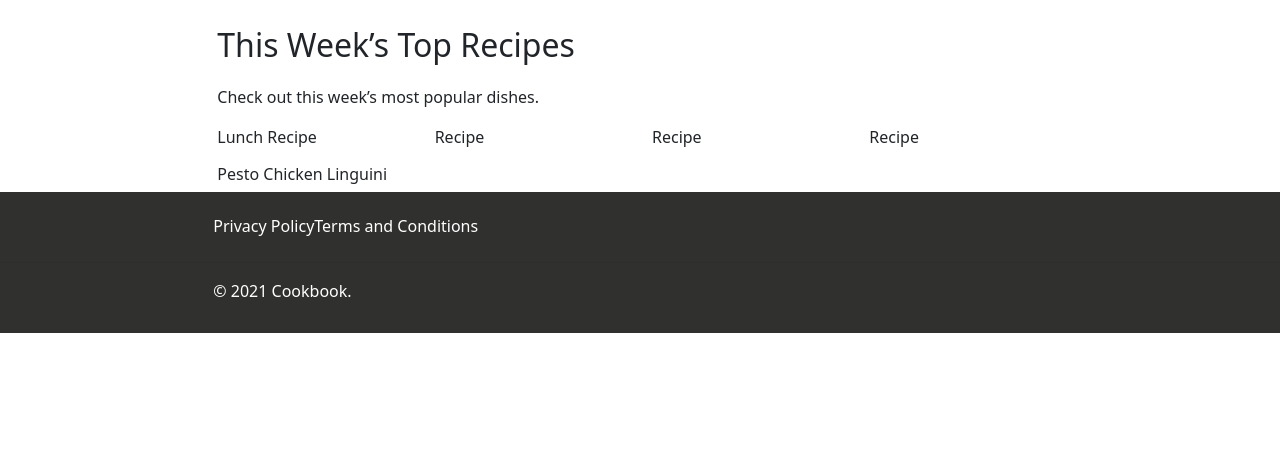
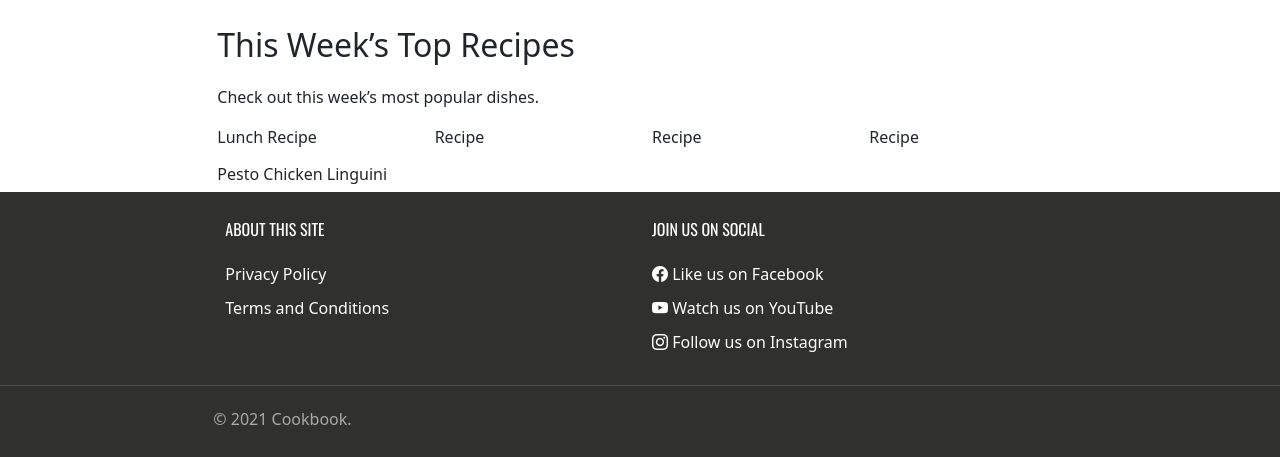
Before and after one commit to podorvanova/cookbook, a PHP site: page / in a window 1280 px wide. Shown: the part 526-983 px from the top of the page. Before the commit the page ends 859 px from the top, so only its background shows below. Run offline with PHP 8.4, Linux system fonts and the light colour scheme.

Commit message:
Design footer

```diff
--- a/css/style.css
+++ b/css/style.css
@@ -1,7 +1,7 @@
 @import url('https://fonts.googleapis.com/css2?family=Oswald&family=Teko:wght@300;500&display=swap');
 
 .container-fluid {
-    padding: 0px;
+    padding: 0;
 }
 
 a {
@@ -26,11 +26,8 @@ a {
 
 .btn-info {
     background-color: #E4291B;
-    color: #fff;
     border: none;
-    font-family: 'Oswald', sans-serif;
     font-size: medium;
-    text-transform: uppercase;
     padding: 15px 32px;
 }
 
@@ -38,35 +35,21 @@ a {
     background-color: #E4291B;
 }
 
-h1 {
+.carousel-recipe {
     margin-top: 10px;
     margin-bottom: 30px;
     text-shadow: darkgrey 0 0 2px;
 }
 
-h2 {
+.heading {
     margin-top: 30px;
     margin-bottom: 20px;
 }
 
-.crop {
-    object-fit: none;
-    object-position: center;
-    width: 100%;
-    height: 330px;
-
-    border-radius: 12px;
-}
-
-.img-fluid {
-    max-width: 100%;
-    height: 330px;
-}
-
 .footer {
     background-color: #30302F;
-    padding-bottom: 14px;
-    padding-top: 14px;
+    padding-bottom: 5px;
+    padding-top: 5px;
 }
 
 .footer-text {
@@ -77,6 +60,27 @@ h2 {
     color: #E4291B;
 }
 
-.copyright {
+hr {
+    color: darkgrey;
+}
+
+.footer-widgets {
+    padding-top: 20px;
+    padding-bottom: 10px;
+}
+
+.bi {
     color: #fff;
 }
+
+.copyright {
+    color: darkgrey;
+    padding-top: 5px;
+    padding-bottom: 5px;
+}
+
+.uppercase {
+    color: #fff;
+    font-family: 'Oswald', sans-serif;
+    text-transform: uppercase;
+}
--- a/index.html
+++ b/index.html
@@ -9,18 +9,18 @@
 
         <link href="https://cdn.jsdelivr.net/npm/bootstrap@5.0.2/dist/css/bootstrap.min.css" rel="stylesheet"
               integrity="sha384-EVSTQN3/azprG1Anm3QDgpJLIm9Nao0Yz1ztcQTwFspd3yD65VohhpuuCOmLASjC" crossorigin="anonymous">
+        <link rel="stylesheet" href="https://cdn.jsdelivr.net/npm/bootstrap-icons@1.5.0/font/bootstrap-icons.css">
         <link rel="stylesheet" href="css/style.css" type="text/css"/>
     </head>
 
     <body>
-        <header id="site-header">
+        <header id="header" class="header">
             <nav class="navbar navbar-expand navbar-light col-12 col-md-8 offset-md-2">
                 <div class="container-fluid">
                     <a class="navbar-brand mb-0 h1" href="#">Cookbook</a>
-
                     <ul class="navbar-nav">
                         <li class="nav-item">
-                            <a class="nav-link" href="html/recipes/all-recipes.html">All Recipes</a>
+                            <a class="nav-link" href="html/collection/all-recipes.html">All Recipes</a>
                         </li>
                         <li class="nav-item dropdown">
                             <a class="nav-link dropdown-toggle" href="#" id="navbarDropdown" role="button"
@@ -40,24 +40,30 @@
 
         <!-- Home Slider -->
         <div id="carouselExampleCaptions" class="carousel slide" data-bs-ride="carousel">
-            <div class="container-fluid">
-                <div class="carousel-inner">
-
+            <div class="carousel-inner">
+                <div class="container-fluid">
                     <div class="carousel-item active align-middle" data-bs-interval="10000">
                         <img src="images/banana-pancakes.jpg" class="d-block w-100" alt="Banana Pancakes">
                         <div class="carousel-caption d-none d-sm-block top-50">
-                            <a href="/collection/breakfast-recipes/" class="recipe-type">Breakfast Recipe</a>
-                            <h1>Banana Pancakes</h1>
-                            <button type="button" class="btn-lg btn-info">View Recipe</button>
+                            <a href="html/recipes/banana-pancakes.html" class="recipe-type">Breakfast Recipe</a>
+                            <h1 class="carousel-recipe">Banana Pancakes</h1>
+                            <button type="button" class="btn-lg btn-info uppercase">
+                                <a href="html/recipes/banana-pancakes.html">
+                                    View Recipe
+                                </a>
+                            </button>
                         </div>
                     </div>
-
                     <div class="carousel-item align-middle" data-bs-interval="10000">
                         <img src="images/pesto-chicken-linguini.jpeg" class="d-block w-100" alt="Pesto Chicken Linguini">
                         <div class="carousel-caption d-none d-sm-block top-50">
-                            <a href="/collection/lunch-recipes/" class="recipe-type">Lunch Recipe</a>
-                            <h1>Pesto Chicken Linguini</h1>
-                            <button type="button" class="btn-lg btn-info">View Recipe</button>
+                            <a href="/html/collection/lunch/" class="recipe-type">Lunch Recipe</a>
+                            <h1 class="carousel-recipe">Pesto Chicken Linguini</h1>
+                            <button type="button" class="btn-lg btn-info uppercase">
+                                <a href="html/recipes/pesto-chicken-linguini.html">
+                                    View Recipe
+                                </a>
+                            </button>
                         </div>
                     </div>
                 </div>
@@ -79,7 +85,7 @@
             <div class="container-fluid">
                 <div class="row justify-content-center">
                     <div class="col-8">
-                        <h2>This Week’s Top Recipes</h2>
+                        <h2 class="heading">This Week’s Top Recipes</h2>
                         <p>Check out this week’s most popular dishes.</p>
                     </div>
                 </div>
@@ -103,18 +109,36 @@
         </div>
 
         <footer id="footer" class="footer">
-            <nav class="navbar navbar-expand navbar-light col-12 col-md-8 offset-md-2">
-                <div class="container-fluid">
+            <div id="footer-widgets" class="footer-widgets row col-12 col-md-8 offset-md-2">
+                <div class="col">
+                    <p class="uppercase">About this site</p>
                     <ul class="navbar-nav">
-                        <li class="nav-item">
+                        <li class="nav-item footer">
                             <a href="#" class="footer-text">Privacy Policy</a>
                         </li>
-                        <li class="nav-item">
+                        <li class="nav-item footer">
                             <a href="#" class="footer-text">Terms and Conditions</a>
                         </li>
                     </ul>
                 </div>
-            </nav>
+                <div class="col">
+                    <p class="uppercase">Join us on social</p>
+                    <ul class="navbar-nav">
+                        <li class="nav-item footer">
+                            <i class="bi bi-facebook"></i>
+                            <a href="#" class="footer-text">Like us on Facebook</a>
+                        </li>
+                        <li class="nav-item footer">
+                            <i class="bi bi-youtube"></i>
+                            <a href="#" class="footer-text">Watch us on YouTube</a>
+                        </li>
+                        <li class="nav-item footer">
+                            <i class="bi bi-instagram"></i>
+                            <a href="#" class="footer-text">Follow us on Instagram</a>
+                        </li>
+                    </ul>
+                </div>
+            </div>
             <hr/>
             <div id="copyright" class="copyright col-12 col-md-8 offset-md-2">
                 <p>© 2021 Cookbook.</p>
```
Also changed, not shown: html/collection/all-recipes.html (renamed from html/recipes/all-recipes.html).
